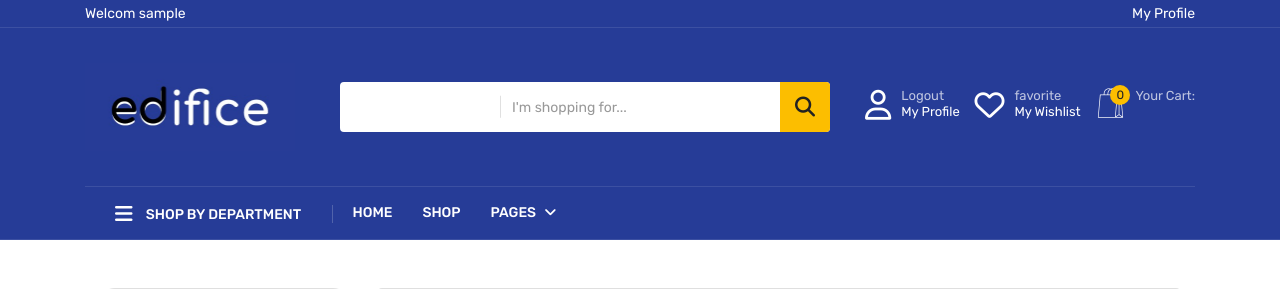
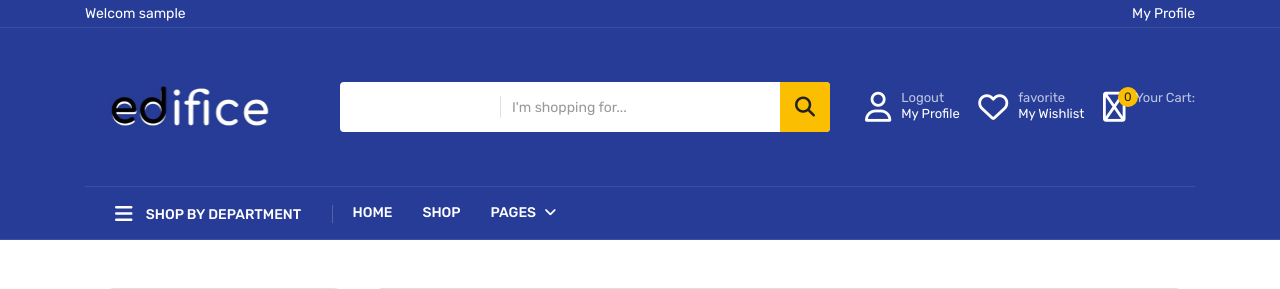
Before and after one commit to NikhilDevassia/edifice-ecommerce, a Django app: page /accounts/change_password/ in a window 1280 px wide. Shown: the top 289 px of the page. Run offline with Django 4.2, Linux system fonts and the light colour scheme; the visitor is signed in with stand-in values (Sample User, id 1); data that the repository does not hold is empty; some libraries are stand-ins or nearby versions; some web fonts are replaced.

Commit message:
carticon

```diff
--- a/templates/includes/header.html
+++ b/templates/includes/header.html
@@ -85,7 +85,7 @@
                             </div>
                             <div class="block-cart action">
                                 <a class="icon-link" href="{% url 'cart' %}">
-                                    <i class="flaticon-shopping-bag"></i>
+                                    <i class="fas fa-shopping-cart"></i>
                                     <span class="count">{{cart_count}}</span>
                                     <span class="text">
                                         <span class="sub">Your Cart:
```
